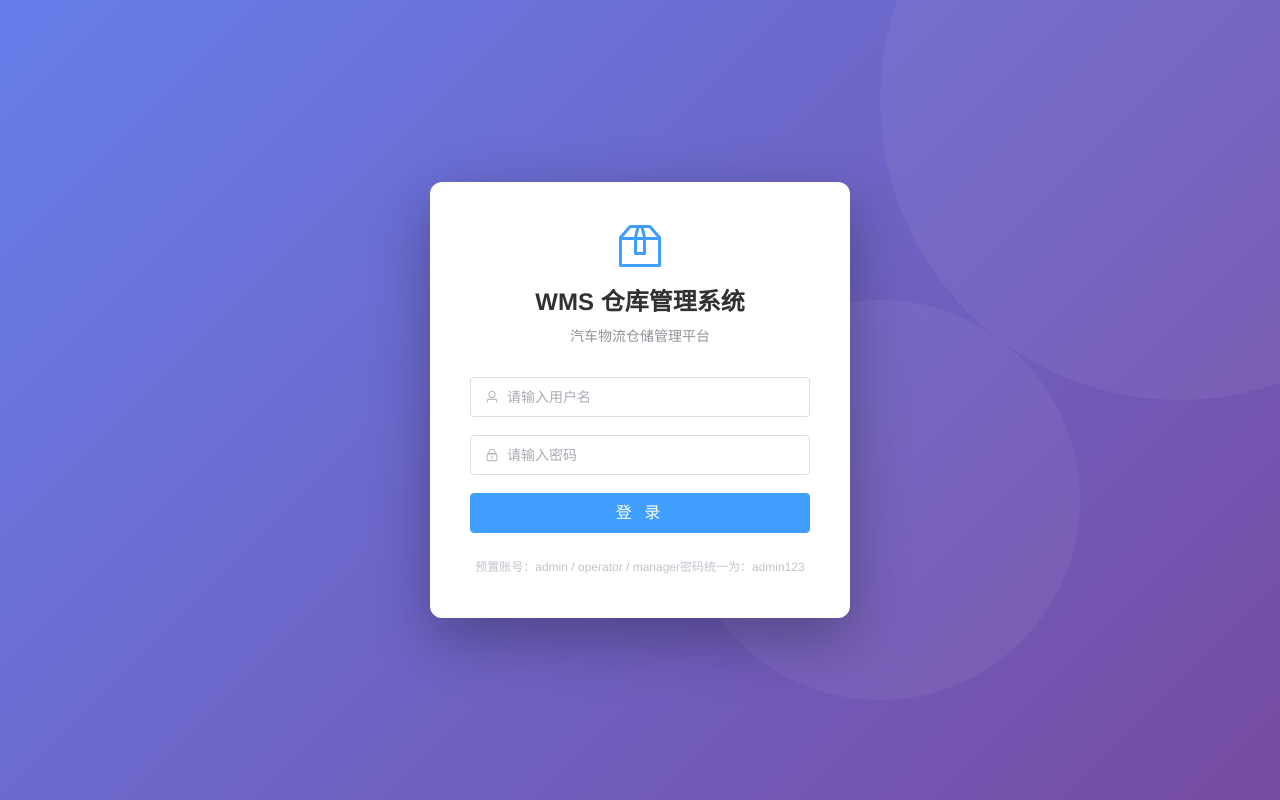
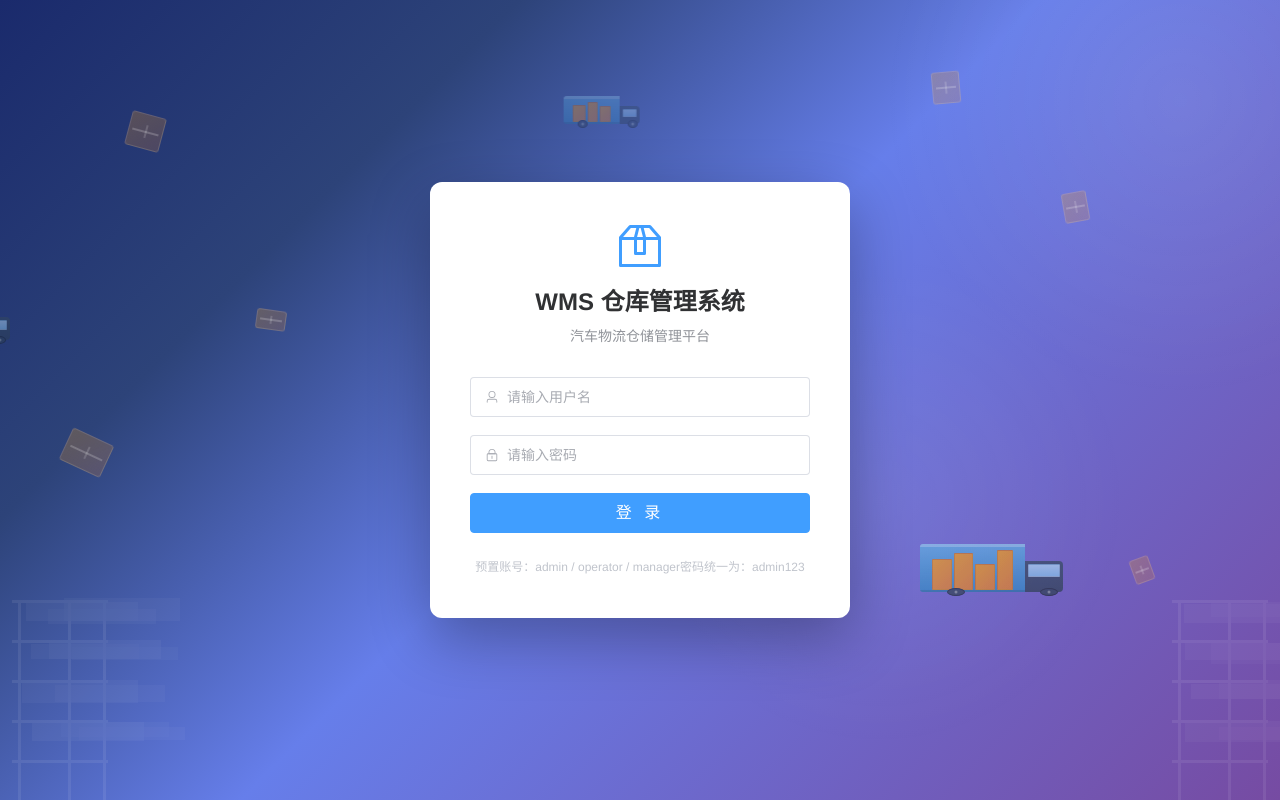
Before and after one commit to cocochick-hub/Warehouse-Management-System, a Vue app in the folder frontend/: page /login in a window 1280 px wide. Built offline with nearby package versions, Linux system fonts and the light colour scheme.

Commit message:
美化了前端界面
- 登录页添加行驶小货车动画（远景/中景/近景三层）
- 添加漂浮货物箱和仓库货架剪影背景
- 优化登录页背景渐变效果
- 调整登录错误提示文案

```diff
--- a/frontend/src/api/request.js
+++ b/frontend/src/api/request.js
@@ -51,13 +51,9 @@ request.interceptors.response.use(
       const { status, data } = error.response
       switch (status) {
         case 401:
-          if (router.currentRoute.value.path === '/login') {
-            ElMessage.error(data?.message || '用户名或密码错误！')
-          } else {
-            clearAuth()
-            ElMessage.error('登录已过期，请重新登录')
-            router.push('/login')
-          }
+          clearAuth()
+          ElMessage.error('用户名或密码错误！')
+          router.push('/login')
           break
         case 403:
           ElMessage.error('权限不足，无法访问')
--- a/frontend/src/views/Login.vue
+++ b/frontend/src/views/Login.vue
@@ -1,5 +1,62 @@
 <template>
   <div class="login-container">
+    <!-- 背景动画：行驶的小车 -->
+    <div class="bg-animation">
+      <!-- 小车 1（远景，小尺寸，慢速） -->
+      <div class="truck truck-1">
+        <div class="truck-body">
+          <div class="truck-cargo">
+            <div class="cargo-box box-1"></div>
+            <div class="cargo-box box-2"></div>
+            <div class="cargo-box box-3"></div>
+          </div>
+        </div>
+        <div class="truck-cab"></div>
+        <div class="wheel wheel-left"></div>
+        <div class="wheel wheel-right"></div>
+      </div>
+
+      <!-- 小车 2（中景） -->
+      <div class="truck truck-2">
+        <div class="truck-body">
+          <div class="truck-cargo">
+            <div class="cargo-box box-1"></div>
+            <div class="cargo-box box-2"></div>
+          </div>
+        </div>
+        <div class="truck-cab"></div>
+        <div class="wheel wheel-left"></div>
+        <div class="wheel wheel-right"></div>
+      </div>
+
+      <!-- 小车 3（近景，大尺寸，快速） -->
+      <div class="truck truck-3">
+        <div class="truck-body">
+          <div class="truck-cargo">
+            <div class="cargo-box box-1"></div>
+            <div class="cargo-box box-2"></div>
+            <div class="cargo-box box-3"></div>
+            <div class="cargo-box box-4"></div>
+          </div>
+        </div>
+        <div class="truck-cab"></div>
+        <div class="wheel wheel-left"></div>
+        <div class="wheel wheel-right"></div>
+      </div>
+
+      <!-- 漂浮的货物箱（散落在背景中） -->
+      <div class="floating-box fb-1"></div>
+      <div class="floating-box fb-2"></div>
+      <div class="floating-box fb-3"></div>
+      <div class="floating-box fb-4"></div>
+      <div class="floating-box fb-5"></div>
+      <div class="floating-box fb-6"></div>
+
+      <!-- 仓库货架剪影 -->
+      <div class="shelf shelf-left"></div>
+      <div class="shelf shelf-right"></div>
+    </div>
+
     <!-- 背景装饰 -->
     <div class="login-bg"></div>
 
@@ -97,12 +154,8 @@ const rules = {
 
 /**
  * 处理登录
- * 1. 表单校验
- * 2. 调用 Pinia 的 login action
- * 3. 成功后跳转到首页
  */
 async function handleLogin() {
-  // 表单校验
   const valid = await formRef.value.validate().catch(() => false)
   if (!valid) return
 
@@ -112,7 +165,6 @@ async function handleLogin() {
     ElMessage.success('登录成功')
     router.push('/dashboard')
   } catch (error) {
-    // 错误已在 Axios 拦截器中处理，这里不再重复提示
     console.error('登录失败:', error)
   } finally {
     loading.value = false
@@ -126,33 +178,395 @@ async function handleLogin() {
   justify-content: center;
   align-items: center;
   height: 100vh;
-  background: linear-gradient(135deg, #667eea 0%, #764ba2 100%);
+  background: linear-gradient(135deg, #1a2a6c 0%, #2d4379 25%, #667eea 50%, #764ba2 100%);
   position: relative;
   overflow: hidden;
 }
 
-/* 背景装饰圆 */
+/* ==================== 背景装饰圆 ==================== */
 .login-bg {
   position: absolute;
   width: 600px;
   height: 600px;
   border-radius: 50%;
-  background: rgba(255, 255, 255, 0.05);
+  background: radial-gradient(circle, rgba(255,255,255,0.08) 0%, transparent 70%);
   top: -200px;
   right: -200px;
+  z-index: 0;
 }
 
 .login-bg::after {
   content: '';
   position: absolute;
-  width: 400px;
-  height: 400px;
+  width: 500px;
+  height: 500px;
   border-radius: 50%;
-  background: rgba(255, 255, 255, 0.05);
-  bottom: -300px;
-  left: -200px;
+  background: radial-gradient(circle, rgba(255,255,255,0.06) 0%, transparent 70%);
+  bottom: -350px;
+  left: -250px;
 }
 
+/* ==================== 背景动画容器 ==================== */
+.bg-animation {
+  position: absolute;
+  inset: 0;
+  z-index: 0;
+  pointer-events: none;
+}
+
+/* ==================== 小车样式 ==================== */
+.truck {
+  position: absolute;
+  display: flex;
+  align-items: flex-end;
+  animation: drive linear infinite;
+}
+
+/* 车厢 */
+.truck-body {
+  width: 70%;
+  height: 100%;
+  background: linear-gradient(180deg, #5dade2 0%, #2e86c1 100%);
+  border-radius: 3px 0 0 3px;
+  position: relative;
+  display: flex;
+  align-items: center;
+  justify-content: center;
+  overflow: hidden;
+}
+
+/* 车厢条纹装饰 */
+.truck-body::before {
+  content: '';
+  position: absolute;
+  top: 0;
+  left: 0;
+  right: 0;
+  height: 3px;
+  background: rgba(255,255,255,0.3);
+}
+
+.truck-body::after {
+  content: '';
+  position: absolute;
+  bottom: 0;
+  left: 0;
+  right: 0;
+  height: 2px;
+  background: rgba(0,0,0,0.15);
+}
+
+/* 车厢内的货物 */
+.truck-cargo {
+  display: flex;
+  gap: 2px;
+  align-items: flex-end;
+  padding: 2px;
+  width: 100%;
+  height: 100%;
+  justify-content: center;
+}
+
+.cargo-box {
+  background: linear-gradient(135deg, #f39c12, #e67e22);
+  border-radius: 1px;
+  border: 1px solid rgba(0,0,0,0.1);
+}
+
+/* 驾驶室 */
+.truck-cab {
+  width: 25%;
+  height: 65%;
+  background: linear-gradient(180deg, #34495e 0%, #2c3e50 100%);
+  border-radius: 0 4px 4px 0;
+  position: relative;
+}
+
+/* 驾驶室车窗 */
+.truck-cab::before {
+  content: '';
+  position: absolute;
+  top: 3px;
+  left: 3px;
+  right: 3px;
+  height: 35%;
+  background: linear-gradient(180deg, #aed6f1, #85c1e9);
+  border-radius: 1px;
+  border: 1px solid rgba(0,0,0,0.15);
+}
+
+/* 车轮 */
+.wheel {
+  position: absolute;
+  bottom: -4px;
+  width: 12%;
+  height: 8px;
+  background: #2c3e50;
+  border-radius: 50%;
+  border: 1px solid #1a252f;
+}
+
+.wheel::after {
+  content: '';
+  position: absolute;
+  top: 50%;
+  left: 50%;
+  transform: translate(-50%, -50%);
+  width: 3px;
+  height: 3px;
+  background: #7f8c8d;
+  border-radius: 50%;
+}
+
+.wheel-left { left: 18%; }
+.wheel-right { right: 8%; }
+
+/* 小车 1 —— 远景（小，慢速） */
+.truck-1 {
+  width: 80px;
+  height: 28px;
+  top: 12%;
+  animation-duration: 22s;
+  animation-delay: -5s;
+  opacity: 0.35;
+}
+
+.truck-1 .cargo-box { height: 60%; }
+.truck-1 .box-1 { width: 25%; height: 70%; }
+.truck-1 .box-2 { width: 20%; height: 85%; }
+.truck-1 .box-3 { width: 22%; height: 65%; }
+
+/* 小车 2 —— 中景 */
+.truck-2 {
+  width: 110px;
+  height: 36px;
+  top: 38%;
+  animation-duration: 16s;
+  animation-delay: -12s;
+  opacity: 0.5;
+}
+
+.truck-2 .cargo-box { height: 65%; }
+.truck-2 .box-1 { width: 28%; height: 75%; }
+.truck-2 .box-2 { width: 30%; height: 90%; }
+
+/* 小车 3 —— 近景（大，快速） */
+.truck-3 {
+  width: 150px;
+  height: 48px;
+  top: 68%;
+  animation-duration: 12s;
+  animation-delay: -3s;
+  opacity: 0.7;
+}
+
+.truck-3 .cargo-box { height: 68%; }
+.truck-3 .box-1 { width: 20%; height: 70%; }
+.truck-3 .box-2 { width: 18%; height: 85%; }
+.truck-3 .box-3 { width: 20%; height: 60%; }
+.truck-3 .box-4 { width: 16%; height: 90%; }
+
+/* 小车行驶动画 */
+@keyframes drive {
+  0% { transform: translateX(-200px); }
+  100% { transform: translateX(calc(100vw + 200px)); }
+}
+
+/* ==================== 漂浮的货物箱 ==================== */
+.floating-box {
+  position: absolute;
+  background: linear-gradient(135deg, rgba(243,156,18,0.25), rgba(230,126,34,0.2));
+  border: 1px solid rgba(255,255,255,0.12);
+  border-radius: 3px;
+  animation: floatBox ease-in-out infinite;
+}
+
+.fb-1 {
+  width: 35px;
+  height: 35px;
+  top: 15%;
+  left: 10%;
+  animation-duration: 4s;
+  animation-delay: 0s;
+  transform: rotate(15deg);
+}
+
+.fb-2 {
+  width: 25px;
+  height: 30px;
+  top: 25%;
+  right: 15%;
+  animation-duration: 5s;
+  animation-delay: -1.5s;
+  transform: rotate(-10deg);
+}
+
+.fb-3 {
+  width: 45px;
+  height: 35px;
+  top: 55%;
+  left: 5%;
+  animation-duration: 4.5s;
+  animation-delay: -3s;
+  transform: rotate(25deg);
+}
+
+.fb-4 {
+  width: 20px;
+  height: 25px;
+  top: 70%;
+  right: 10%;
+  animation-duration: 3.8s;
+  animation-delay: -2s;
+  transform: rotate(-20deg);
+}
+
+.fb-5 {
+  width: 30px;
+  height: 20px;
+  top: 40%;
+  left: 20%;
+  animation-duration: 5.5s;
+  animation-delay: -4s;
+  transform: rotate(8deg);
+}
+
+.fb-6 {
+  width: 28px;
+  height: 32px;
+  top: 10%;
+  right: 25%;
+  animation-duration: 4.2s;
+  animation-delay: -0.5s;
+  transform: rotate(-5deg);
+}
+
+/* 货物箱子上加标签条纹 */
+.fb-1::before, .fb-2::before, .fb-3::before,
+.fb-4::before, .fb-5::before, .fb-6::before {
+  content: '';
+  position: absolute;
+  top: 50%;
+  left: 10%;
+  right: 10%;
+  height: 2px;
+  background: rgba(255,255,255,0.2);
+  transform: translateY(-50%);
+}
+
+.fb-1::after, .fb-2::after, .fb-3::after,
+.fb-4::after, .fb-5::after, .fb-6::after {
+  content: '';
+  position: absolute;
+  top: 30%;
+  bottom: 30%;
+  left: 50%;
+  width: 2px;
+  background: rgba(255,255,255,0.15);
+  transform: translateX(-50%);
+}
+
+/* 漂浮动画 */
+@keyframes floatBox {
+  0%, 100% { transform: translateY(0px) rotate(var(--rot, 15deg)); }
+  50% { transform: translateY(-12px) rotate(var(--rot, 15deg)); }
+}
+
+.fb-1 { --rot: 15deg; }
+.fb-2 { --rot: -10deg; }
+.fb-3 { --rot: 25deg; }
+.fb-4 { --rot: -20deg; }
+.fb-5 { --rot: 8deg; }
+.fb-6 { --rot: -5deg; }
+
+/* ==================== 仓库货架剪影 ==================== */
+.shelf {
+  position: absolute;
+  bottom: 0;
+  width: 120px;
+  height: 200px;
+  opacity: 0.08;
+  z-index: 0;
+}
+
+.shelf-left {
+  left: 0;
+}
+
+.shelf-right {
+  right: 0;
+}
+
+/* 货架横梁 */
+.shelf::before {
+  content: '';
+  position: absolute;
+  left: 10%;
+  right: 10%;
+  height: 3px;
+  background: #fff;
+  box-shadow:
+    0 40px 0 #fff,
+    0 80px 0 #fff,
+    0 120px 0 #fff,
+    0 160px 0 #fff;
+}
+
+/* 货架竖柱 */
+.shelf::after {
+  content: '';
+  position: absolute;
+  top: 0;
+  bottom: 0;
+  left: 15%;
+  width: 3px;
+  background: #fff;
+  box-shadow:
+    50px 0 0 #fff,
+    85px 0 0 #fff;
+}
+
+/* 货架上的货物方块 */
+.shelf-left::before {
+  box-shadow:
+    0 40px 0 #fff,
+    0 80px 0 #fff,
+    0 120px 0 #fff,
+    0 160px 0 #fff,
+    /* 层 1 的货物 */
+    22px 10px 0 8px rgba(255,255,255,0.5),
+    42px 15px 0 6px rgba(255,255,255,0.4),
+    62px 8px 0 10px rgba(255,255,255,0.45),
+    /* 层 2 的货物 */
+    25px 50px 0 6px rgba(255,255,255,0.4),
+    45px 48px 0 8px rgba(255,255,255,0.5),
+    65px 52px 0 5px rgba(255,255,255,0.35),
+    /* 层 3 的货物 */
+    20px 90px 0 10px rgba(255,255,255,0.45),
+    50px 92px 0 7px rgba(255,255,255,0.4),
+    /* 层 4 的货物 */
+    28px 130px 0 8px rgba(255,255,255,0.5),
+    55px 128px 0 6px rgba(255,255,255,0.35),
+    72px 132px 0 5px rgba(255,255,255,0.4);
+}
+
+.shelf-right::before {
+  box-shadow:
+    0 40px 0 #fff,
+    0 80px 0 #fff,
+    0 120px 0 #fff,
+    0 160px 0 #fff,
+    20px 12px 0 8px rgba(255,255,255,0.5),
+    45px 8px 0 6px rgba(255,255,255,0.4),
+    20px 50px 0 7px rgba(255,255,255,0.45),
+    48px 52px 0 9px rgba(255,255,255,0.35),
+    25px 90px 0 6px rgba(255,255,255,0.5),
+    55px 88px 0 8px rgba(255,255,255,0.4),
+    22px 130px 0 9px rgba(255,255,255,0.45),
+    52px 132px 0 5px rgba(255,255,255,0.35);
+}
+
+/* ==================== 登录卡片 ==================== */
 .login-card {
   width: 420px;
   padding: 40px;
```
